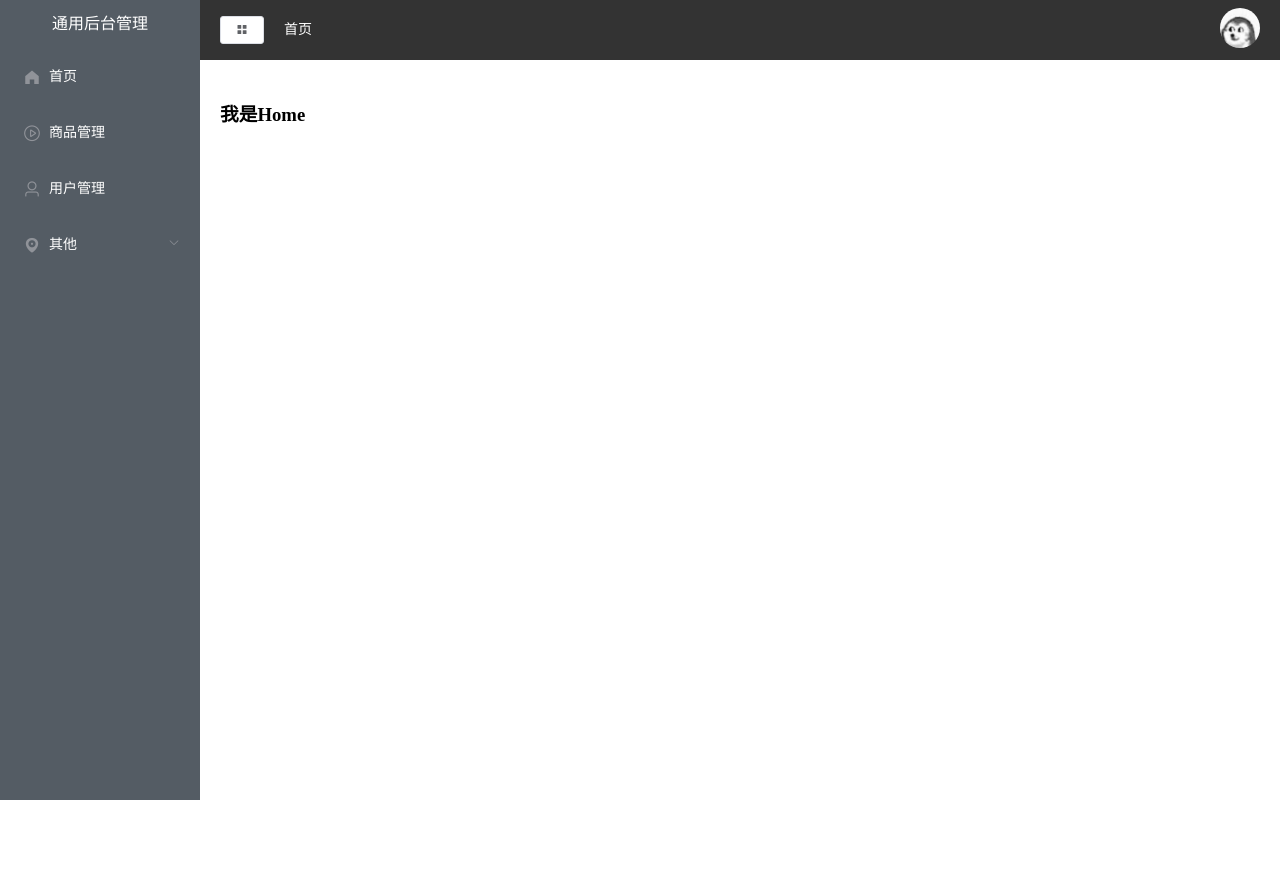
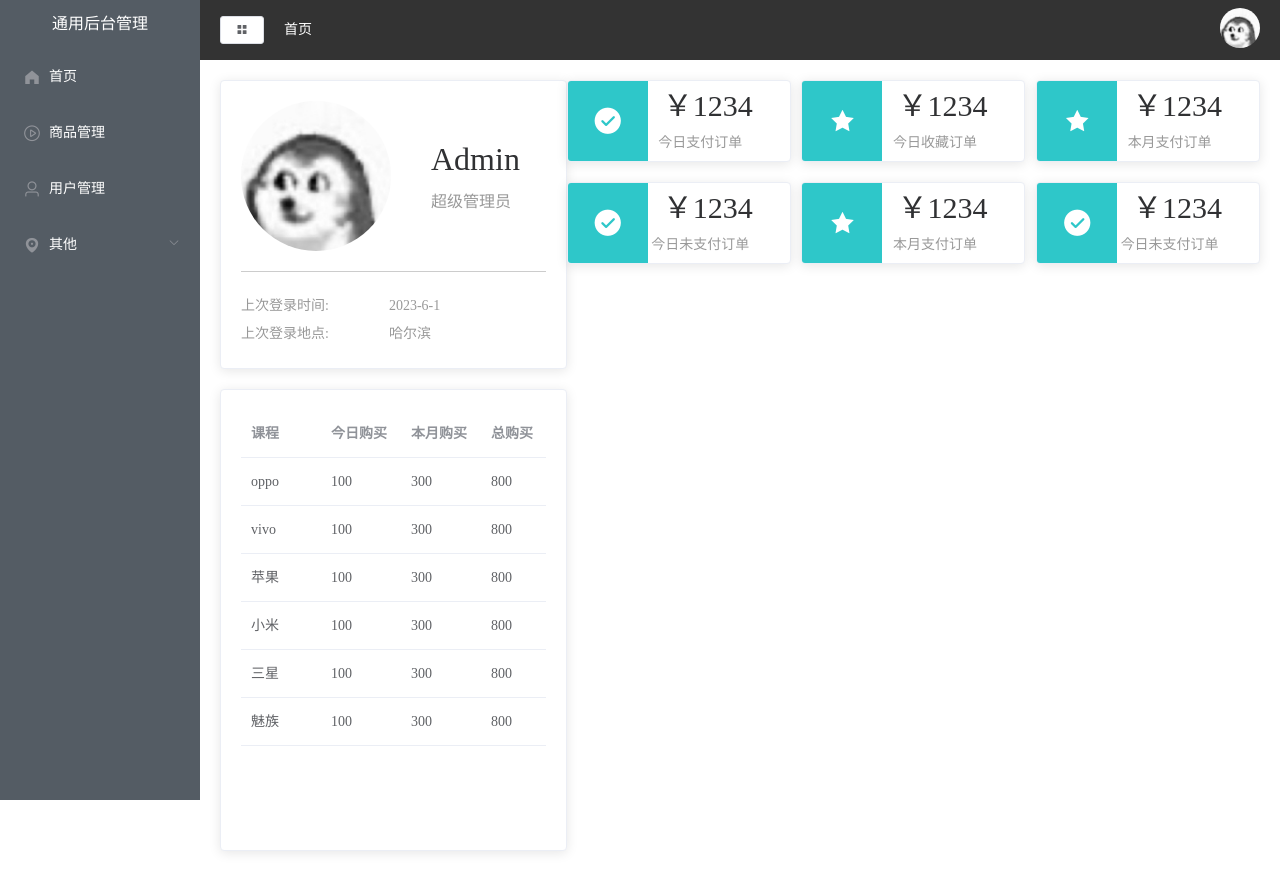
Before and after one commit to ljc614/vue-manage, a Vue app: page /#/home in a window 1280 px wide. Before the commit the page ends 800 px from the top, so only its background shows below. Built offline with nearby package versions, Linux system fonts and the light colour scheme.

Commit message:
home组件基本布局

```diff
--- a/src/App.vue
+++ b/src/App.vue
@@ -16,7 +16,7 @@
 </script>
 
 <style lang="less">
-  html,body{
+  html,body,p{
     margin: 0;
     padding: 0;
   }
--- a/src/views/Home.vue
+++ b/src/views/Home.vue
@@ -1,13 +1,204 @@
 <template>
-    <h1>我是Home</h1>
+  <el-row>
+    <el-col :span="8">
+      <el-card class="box-card">
+        <div class="user">
+          <img src="../assets/image/QQ图片20230605191623.jpg" alt="" />
+          <div class="userinfo">
+            <p class="name">Admin</p>
+            <p class="access">超级管理员</p>
+          </div>
+        </div>
+        <div class="login-info">
+          <p>上次登录时间:<span>2023-6-1</span></p>
+          <p>上次登录地点:<span>哈尔滨</span></p>
+        </div>
+      </el-card>
+
+      <el-card style="margin-top:20px; height:460px">
+        <el-table :data="tableData" style="width: 100%">
+          <el-table-column v-for="(val,key) in tableLabel" :key="key" :prop="key" :label="val">
+
+          </el-table-column>
+        </el-table>
+      </el-card>
+    </el-col>
+    <el-col :span="16">
+      <div class="num">
+        <el-card v-for="item in countData" :key="item.name" :body-style="{display:'flex',padding:0}">
+          <i class="icon" :class="`el-icon-${item.icon}`" :style="{background:item.color}"></i>
+          <div class="detail">
+            <p class="price">￥{{item.value}}</p>
+            <p class="dec">{{item.name}}</p>
+          </div>
+        </el-card>
+      </div>
+    </el-col>
+  </el-row>
 </template>
 
 <script>
-export default{
-   data(){
-    return{
-      msg:'我是Home'
+export default {
+  data() {
+    return {
+      tableData: [
+        {
+          name: "oppo",
+          todayBuy: 100,
+          monthBuy: 300,
+          totalBuy: 800,
+        },
+        {
+          name: "vivo",
+          todayBuy: 100,
+          monthBuy: 300,
+          totalBuy: 800,
+        },
+        {
+          name: "苹果",
+          todayBuy: 100,
+          monthBuy: 300,
+          totalBuy: 800,
+        },
+        {
+          name: "小米",
+          todayBuy: 100,
+          monthBuy: 300,
+          totalBuy: 800,
+        },
+        {
+          name: "三星",
+          todayBuy: 100,
+          monthBuy: 300,
+          totalBuy: 800,
+        },
+        {
+          name: "魅族",
+          todayBuy: 100,
+          monthBuy: 300,
+          totalBuy: 800,
+        },
+      ],
+      tableLabel:{
+        name:'课程',
+        todayBuy:'今日购买',
+        monthBuy:'本月购买',
+        totalBuy:'总购买'
+      },
+      countData:[
+        {
+          name:'今日支付订单',
+          value:'1234',
+          icon:'success',
+          color:'#2ec7c9'
+        },
+        {
+          name:'今日收藏订单',
+          value:'1234',
+          icon:'star-on',
+          color:'#2ec7c9'
+        },
+        {
+          name:'本月支付订单',
+          value:'1234',
+          icon:'star-on',
+          color:'#2ec7c9'
+        },
+        {
+          name:'今日未支付订单',
+          value:'1234',
+          icon:'success',
+          color:'#2ec7c9'
+        },
+        {
+          name:'本月支付订单',
+          value:'1234',
+          icon:'star-on',
+          color:'#2ec7c9'
+        },
+        {
+          name:'今日未支付订单',
+          value:'1234',
+          icon:'success',
+          color:'#2ec7c9'
+        },
+      ],
+      msg: "我是Home",
+    };
+  },
+};
+</script>
+<style lang="less" scoped>
+.user {
+  padding-bottom: 20px;
+  margin-bottom: 20px;
+  border-bottom: 1px solid #ccc;
+  display: flex;
+  //内容垂直居中
+  align-items: center;
+
+  img {
+    margin-right: 40px;
+    width: 150px;
+    height: 150px;
+    border-radius: 50%;
+  }
+  .userinfo {
+    .name {
+      font-size: 32px;
+      margin-bottom: 10px;
     }
-   }
+    .access {
+      color: #999;
+    }
+  }
 }
-</script>
+.login-info {
+  p {
+    font-size: 14px;
+    line-height: 28px;
+    color: #999;
+    span {
+      padding-left: 60px;
+    }
+  }
+}
+.num{
+  //card一行显示
+  display: flex;
+  //设置长度不压缩
+  flex-wrap: wrap;
+  // 元素贴边
+  justify-content: space-between;
+  .icon{
+    width: 80px;
+    height: 80px;
+    font-size: 30px;
+    color: #fff ;
+    line-height: 80px;
+    text-align: center;
+
+  }
+  .detail{
+    display: flex;
+    // 改变主轴显示方式 column表示主轴为垂直 从上到下排列元素
+    flex-direction: column;
+    justify-content: center;
+    .price{
+      margin-left: 15px;
+      font-size: 30px;
+      margin-bottom: 10px;
+      line-height: 30px;
+    }
+    .dec{
+      font-size: 14px;
+      text-align: center;
+      color: #999;
+    }
+  }
+  .el-card{
+    width: 32%;
+    margin-bottom: 20px;
+  }
+}
+</style>
```
